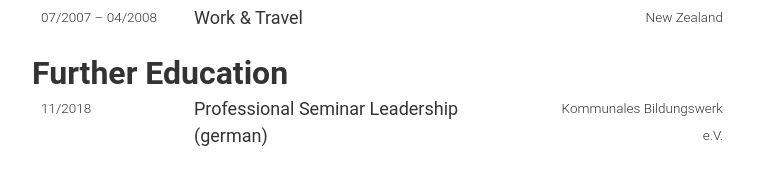
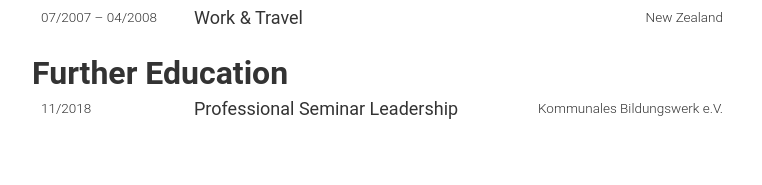
Before and after one commit to evafroehlich/website, a Jekyll site: the page built from about.md, in a window 1280 px wide. Shown: the part 565-750 px from the top of the page, without its empty margins (258-1020 px from the left). Built offline with Jekyll 4.4.1, drawn with Linux system fonts in a browser that asks for light colours; some of the changed lines change nothing that is shown.

Commit message:
Update about.md

```diff
--- a/about.md
+++ b/about.md
@@ -293,21 +293,21 @@
     <span class="experience__timerange">
       11/2018
     </span>
-    <h2 class="experience__position">Professional Seminar Leadership (german)</h2>
+    <h2 class="experience__position">Professional Seminar Leadership</h2>
     <span class="experience__company">Kommunales Bildungswerk e.V.</span>
   </a>
 
   <div class="experience__description">
-    <h4 class="experience__thesis-header">Erfolgreich handeln als (Nachwuchs-)Führungskraft</h4>
+    <p>translated from german to english</p>
+    <h4 class="experience__thesis-header">Acting successfully as a (junior) manager</h4>
     <p>
      Folgende Schwerpunkte wurden behandelt und anhand praktischer Beispiele erläutert:
-    <li>
-     Was für Erwartungen werden an mich als Führungskraft gestellt?</li>
-     <li>Wie motiviere ich Mitarbeiter durch Kommunikation?</li>
-     <li>Das Werkzeug der Führung schlechthin: das Mitarbeitergespräch</li>
-     <li>Fordern und Fördern von Mitarbeitern durch Delegieren</li>
-     <li>Motivierende Ziele setzen</li>
-     <li>Überblick über besondere Führungsherausforderungen im Zeitalter von Arbeit 4.0</li>
+    <li>What expectations are placed on me as a manager?</li>
+     <li>How do I motivate employees through communication?</li>
+     <li>The tool of leadership par excellence: the appraisal interview</li>
+     <li>Challenging and encouraging employees through delegation</li>
+     <li>Setting motivating goals</li>
+     <li>Overview of special leadership challenges in the age of Work 4.0</li>
     </p>
   </div>
 </article>
```
